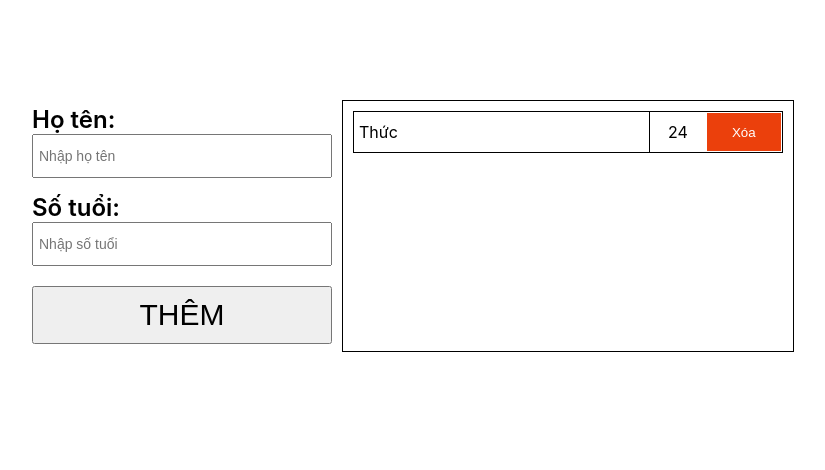
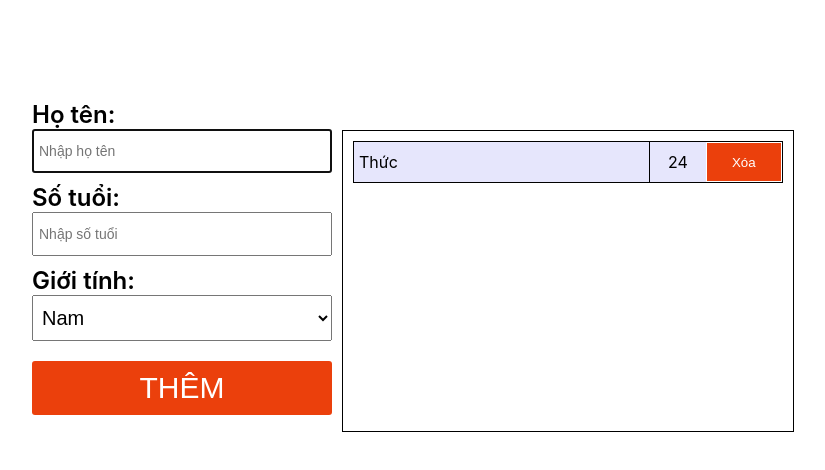
Before and after one commit to JohnThuc031097/react-js-app-first, a React (Create React App) app: page / in a window 1280 px wide. Shown: the top 470 px of the page, without its empty margins (227-1052 px from the left). Built offline with nearby package versions, Linux system fonts and the light colour scheme.

Commit message:
Update Person component

```diff
--- a/src/App.js
+++ b/src/App.js
@@ -1,19 +1,19 @@
+import React from "react";
+// import CountNumber from "./components/CountNumber/CountNumber";
+import Person from "./components/Person/person";
 import './App.css';
-// import CountNumber from "./components/CountNumber/CountNumber";
-import Person from "./components/Person/Person";
 
 function App() {
   return (
-    <>
     <div className="App">
       {/* <CountNumber initValue="0" /> */}
       <Person person={[{
         id: 1,
         name: 'Thức',
-          age: '24'
+        age: '24',
+        gender: 'male',
       }]} />
     </div>
-    </>
   );
 }
 
--- a/src/components/CountNumber/CountNumber.js
+++ b/src/components/CountNumber/CountNumber.js
@@ -1,4 +1,5 @@
-import { useState } from "react";
+import React, { useState } from "react";
+import PropTypes from "prop-types";
 
 import './CountNumber.css';
 
@@ -18,5 +19,8 @@ const CountNumber = (props) => {
         </div>
     );
 }
+CountNumber.propTypes = {
+    initValue: PropTypes.number,
+}
 
 export default CountNumber;
--- a/src/components/Person/Person.css
+++ b/src/components/Person/Person.css
@@ -10,7 +10,6 @@
 .Person__input-title {
     font-size: 24px;
     font-weight: 600;
-    margin-top: 5px;
 }
 .Person__input-text {
     font-size: 14px;
@@ -18,19 +17,33 @@
     margin-bottom: 10px;
     padding: 0 5px;
 }
+.Person__input-select {
+    font-size: 20px;
+    margin-bottom: 10px;
+    padding: 10px 5px;
+}
 .Person__input-btn{
+    background-color: rgb(235, 64, 12);
+    color: #fff;
     font-size: 30px;
     font-family: 600;
     text-transform: uppercase;
     margin-top: 10px;
     padding: 10px 0;
+    border: none;
+    border-radius: 3px;
+    cursor: pointer;
+}
+.Person__input-btn:hover{
+    opacity: 0.8;
 }
 .Person__list {
     display: flex;
     flex-direction: column;
     text-decoration: none;
     width: 450px;
-    height: 250px;
+    height: 300px;
+    margin-top: 30px;
     margin-left: 10px;
     overflow-y: scroll;
     border: 1px solid #000;
@@ -41,6 +54,12 @@
     line-height: 40px;
     margin: 10px;
     border: 1px solid #000;
+}
+.Person__list-item.male{
+    background-color: rgba(11, 11, 226, 0.1);
+}
+.Person__list-item.female{
+    background-color: rgba(18, 194, 91, 0.1);
 }
 .Person__list-item:hover{
     background-color: rgba(0, 0, 0, 0.1);
@@ -62,6 +81,5 @@
     cursor: pointer;
 }
 .Person__list-item-btn:hover{
-    background-color: #fff;
-    color: rgb(235, 64, 12);
+    opacity: 0.8;
 }
--- a/src/components/Person/Person.js
+++ b/src/components/Person/Person.js
@@ -1,38 +1,23 @@
-import { useState, useEffect } from "react";
+import React, { useEffect, useReducer, useRef } from "react";
+import PropTypes from "prop-types";
 
-import "./Person.css";
+import "./person.css";
+import personReducer from "../../reducers/person";
 
 const Person = (props) => {
-    const [persons, setPersons] = useState([]);
-    const [inpName, setInpName] = useState('');
-    const [inpAge, setInpAge] = useState('');
+    const [persons, dispatch] = useReducer(personReducer, props.person);
+
+    const refName = useRef();
+    const refAge = useRef();
+    const refGender = useRef();
 
     useEffect(() => {
-        setPersons(props?.person);
-    }, [props?.person]);
-
-    const handleAdd = () => {
-        if (validator) {
-            if (persons.length > 0) {
-                setPersons([...persons, { id: persons.length + 1, name: inpName, age: inpAge }]);
-            } else {
-                setPersons([{ id: persons.length + 1, name: inpName, age: inpAge }]);
-            }
-        }
-    }
-
-    const handleRemove = (id) => {
-        setPersons(persons?.filter(x => x.id !== id));
-    }
-
-    const validator = (() => {
-        if (inpName !== '' && inpAge !== '') {
-            if (inpName.length > 3 && inpAge.length > 1) {
-                return true;
-            }
-        }
-        return false;
-    })();
+        document.title = `Person (${persons.length})`;
+        refName.current.value = '';
+        refAge.current.value = '';
+        refGender.current.value = 'male';
+        refName.current.focus();
+    }, [persons]);
 
     return (
         <div className="Person">
@@ -44,7 +29,7 @@ const Person = (props) => {
                     name="txtName"
                     type="text"
                     placeholder="Nhập họ tên"
-                    onChange={(e) => setInpName(e.target.value)}
+                    ref={refName}
                 />
                 <label className="Person__input-title"
                     htmlFor="txtAge"
@@ -53,28 +38,50 @@ const Person = (props) => {
                     name="txtAge"
                     type="text"
                     placeholder="Nhập số tuổi"
-                    onChange={(e) => setInpAge(e.target.value)}
+                    ref={refAge}
                 />
+                <label className="Person__input-title"
+                    htmlFor="cmbGender"
+                >Giới tính:</label>
+                <select className="Person__input-select"
+                    name="cmbGender"
+                    ref={refGender}
+                >
+                    <option value="male">Nam</option>
+                    <option value="female">Nữ</option>
+                </select>
                 <input className="Person__input-btn"
                     name="btnAdd"
                     type="button"
                     value="Thêm"
-                    onClick={handleAdd}
+                    onClick={() => dispatch({
+                        type: 'add',
+                        personNew: {
+                            id: persons.length + 1,
+                            name: refName.current.value,
+                            age: refAge.current.value,
+                            gender: refGender.current.value,
+                        }
+                    })}
                 />
             </div>
             <ul className="Person__list">
                 {persons?.map((person) =>
-                    <li key={person.id} className="Person__list-item">
+                    <li key={person.id} className={"Person__list-item " + person.gender}>
                         <div className="Person__list-item-name">{person.name}</div>
                         <div className="Person__list-item-age">{person.age}</div>
                         <button className="Person__list-item-btn"
-                            onClick={() => handleRemove(person.id)}
+                            onClick={() => dispatch({ type: 'remove', id: person.id })}
                         >Xóa</button>
                     </li>
                 )}
             </ul>
-        </div>
+        </div >
     )
 }
 
+Person.propTypes = {
+    person: PropTypes.array,
+}
+
 export default Person;
--- /dev/null
+++ b/src/reducers/person.js
@@ -0,0 +1,22 @@
+export default function personReducer(state, action) {
+    switch (action.type) {
+        case 'add':
+            if (Validator(action.personNew)) {
+                return [...state, action.personNew];
+            }
+            return state;
+        case 'remove':
+            return state.filter(x => x.id !== action.id);
+        default:
+            return state;
+    }
+}
+
+const Validator = (data) => {
+    if (data?.name !== '' && data?.age !== '' && data?.gender !== '') {
+        if (data?.name.length > 3 && data?.age.length > 1 && data?.gender.length > 3) {
+            return true;
+        }
+    }
+    return false;
+};
```
Also changed, not shown: package.json (+3 -9 lines), .eslintrc.js (added), 1 other file (tests, documents, lock files or other folders). Lines whose indentation alone changed are shown as unchanged.
